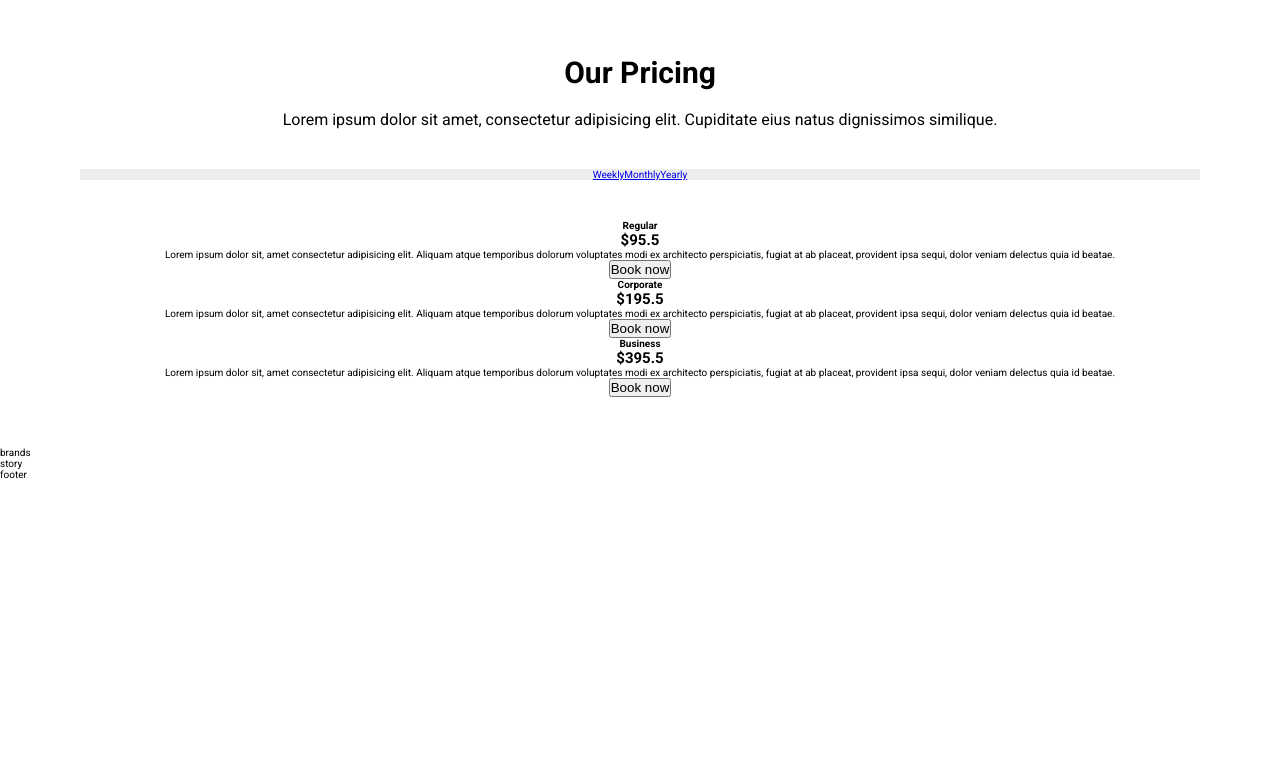
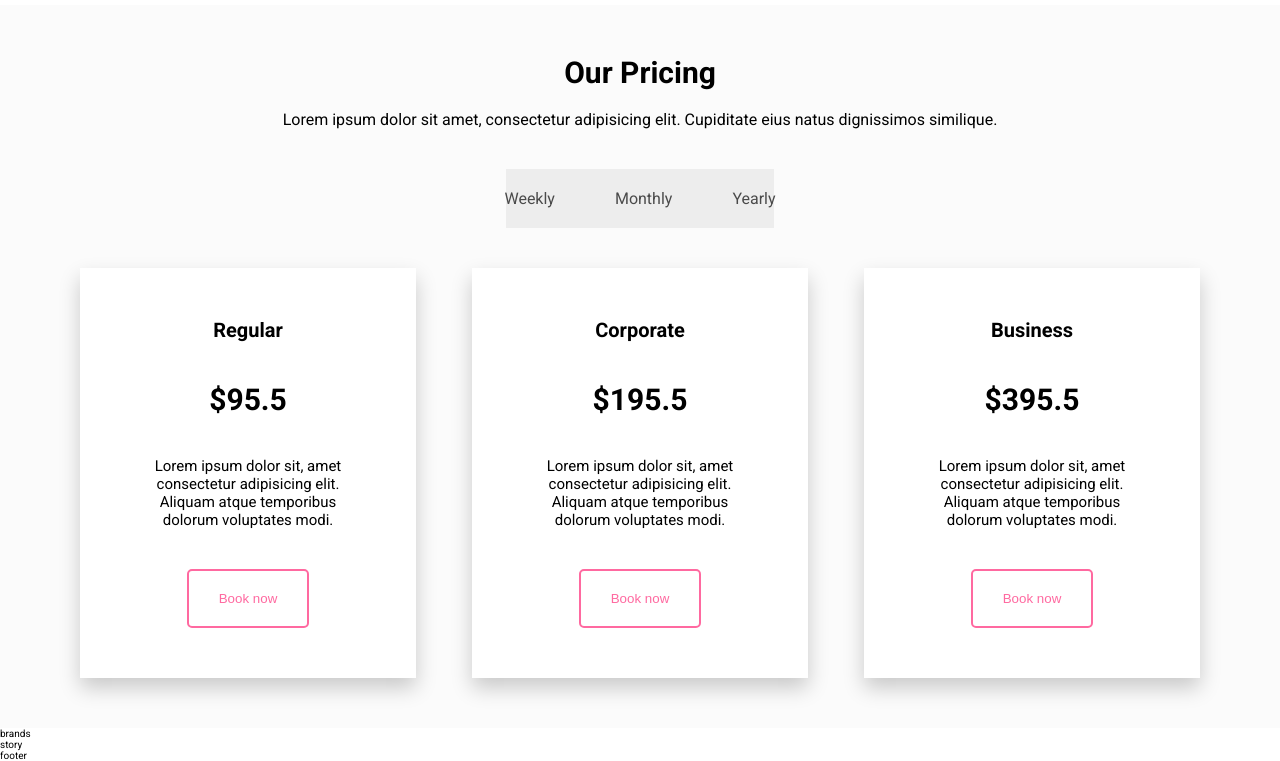
Before and after one commit to fmotoike/CSS, a website: page Pedalyuk/index.html in a window 1280 px wide. Shown: the part 2357-3118 px from the top of the page. Before the commit the page ends 2837 px from the top, so only its background shows below. Drawn offline with Linux system fonts and the light colour scheme.

Commit message:
Finishing styling price section

```diff
--- a/Pedalyuk/index.html
+++ b/Pedalyuk/index.html
@@ -100,19 +100,19 @@
                 <div class="card">
                     <h4 class="card__heading">Regular</h4>
                     <h2 class="card__price">$95.5</h2>
-                    <p class="card__text">Lorem ipsum dolor sit, amet consectetur adipisicing elit. Aliquam atque temporibus dolorum voluptates modi ex architecto perspiciatis, fugiat at ab placeat, provident ipsa sequi, dolor veniam delectus quia id beatae.</p>
+                    <p class="card__text">Lorem ipsum dolor sit, amet consectetur adipisicing elit. Aliquam atque temporibus dolorum voluptates modi.</p>
                     <button class="card__btn">Book now</button>
                 </div>
-                <div class="card card--active">
+                <div class="card">
                     <h4 class="card__heading">Corporate</h4>
                     <h2 class="card__price">$195.5</h2>
-                    <p class="card__text">Lorem ipsum dolor sit, amet consectetur adipisicing elit. Aliquam atque temporibus dolorum voluptates modi ex architecto perspiciatis, fugiat at ab placeat, provident ipsa sequi, dolor veniam delectus quia id beatae.</p>
+                    <p class="card__text">Lorem ipsum dolor sit, amet consectetur adipisicing elit. Aliquam atque temporibus dolorum voluptates modi.</p>
                     <button class="card__btn">Book now</button>
                 </div>
                 <div class="card">
                     <h4 class="card__heading">Business</h4>
                     <h2 class="card__price">$395.5</h2>
-                    <p class="card__text">Lorem ipsum dolor sit, amet consectetur adipisicing elit. Aliquam atque temporibus dolorum voluptates modi ex architecto perspiciatis, fugiat at ab placeat, provident ipsa sequi, dolor veniam delectus quia id beatae.</p>
+                    <p class="card__text">Lorem ipsum dolor sit, amet consectetur adipisicing elit. Aliquam atque temporibus dolorum voluptates modi.</p>
                     <button class="card__btn">Book now</button>
                 </div>
             </div>
--- a/Pedalyuk/sass/_price.scss
+++ b/Pedalyuk/sass/_price.scss
@@ -1,7 +1,14 @@
 .price {
+    background-color: #FBFBFB;
     margin-top: 5rem;
     padding: 5rem 8rem;
     text-align: center;
+
+    &__container {
+        display: flex;
+        justify-content: space-between;
+        align-items: center;
+    }
 
     &__text {
         margin-top: 2rem;
@@ -9,9 +16,76 @@
     }
 
     &__payment {
-        margin: 4rem 0;
+        width: 24%;
+        margin: 4rem auto;
         display: flex;
         justify-content: center;
-        background-color: #EDEDED;
+        background-color: $color-grey-light;
+    }
+
+    &__link:link,
+    &__link:visited {
+        display: inline-block;
+        text-decoration: none;
+        padding: 2rem 3rem;
+        color: $color-grey-dark;
+        font-size: 1.6rem;
+        text-align: center;
+    }
+
+    &__link:hover,
+    &__link:active {
+        background-color: $color-primary;
     }
 }
+
+.card {
+    width: 30%;
+    background-color: #fff;
+    padding: 5rem 7rem;
+    box-shadow: 0rem 1rem 2rem rgba(0,0,0,.2);
+    transition: all .2s;
+
+    &:hover {
+        padding: 9rem 7rem;
+        box-shadow: 0rem 1rem 2rem rgba(0,0,0,.4);
+    }
+
+    &__heading {
+        font-size: 2rem;
+        margin-bottom: 4rem;
+    }
+
+    &__price {
+        font-size: 3rem;
+    }
+
+    &__text {
+        margin: 4rem 0;
+        font-size: 1.5rem;
+    }
+
+    &__btn {
+        outline: none;
+        color: $color-primary;
+        border: none;
+        padding: 2rem 3rem;
+        border: solid 2px $color-primary;
+        border-radius: .5rem;
+        background-color: transparent;
+        background-image: linear-gradient(to right, transparent 0, transparent 50%, $color-primary-light 50%, $color-primary 100%);
+        background-size: 220%;
+        transition: all .3s;
+    }
+
+    &__btn:hover {
+        color: #fff;
+        border: solid 2px $color-primary;
+        background-position: 100%;
+    }
+
+    &__btn:active {
+        transform: translateY(3px);
+        box-shadow: 0 2rem 4rem rgba(0,0,0, .2);
+    }
+}
```
Also changed, not shown: Pedalyuk/css/style.css.
